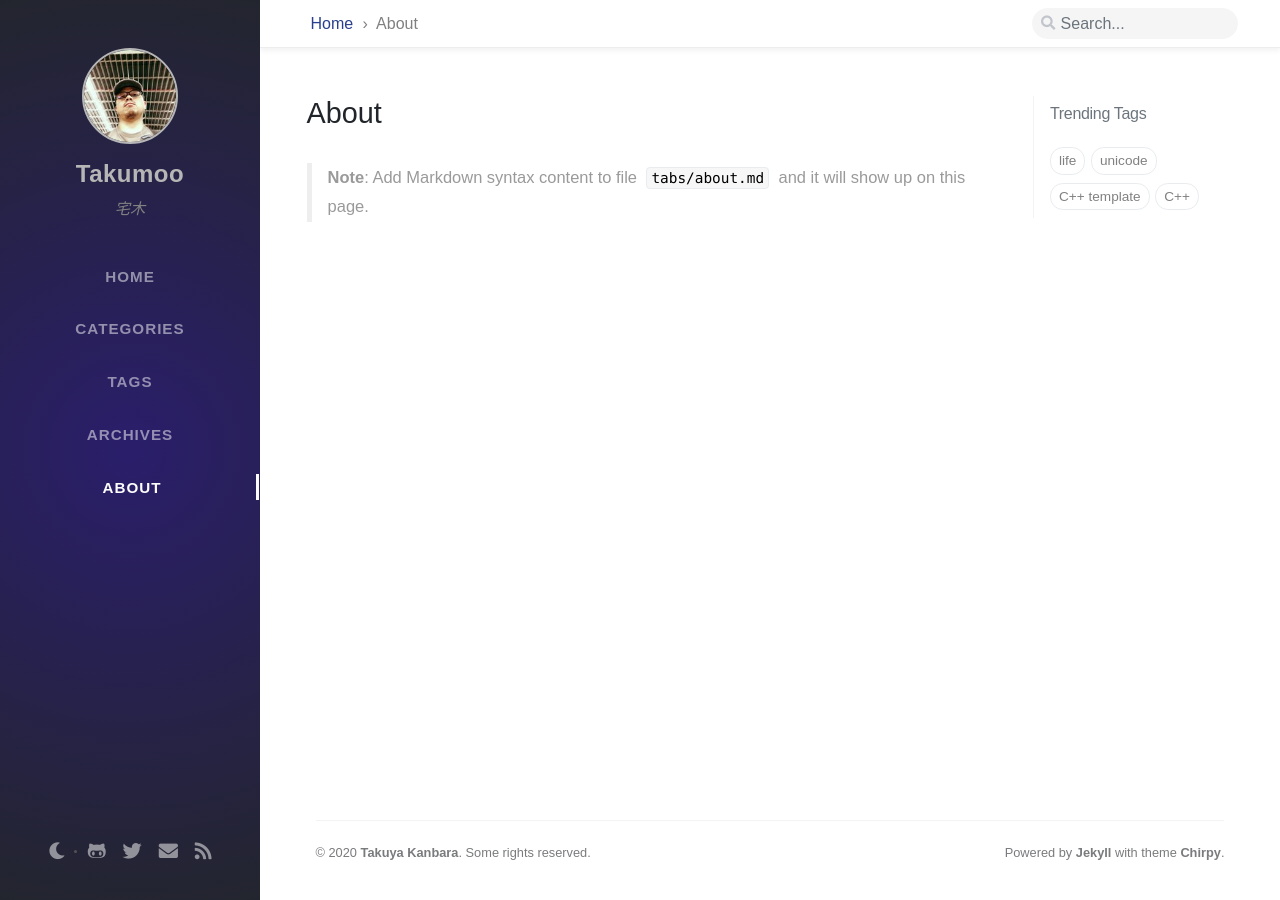
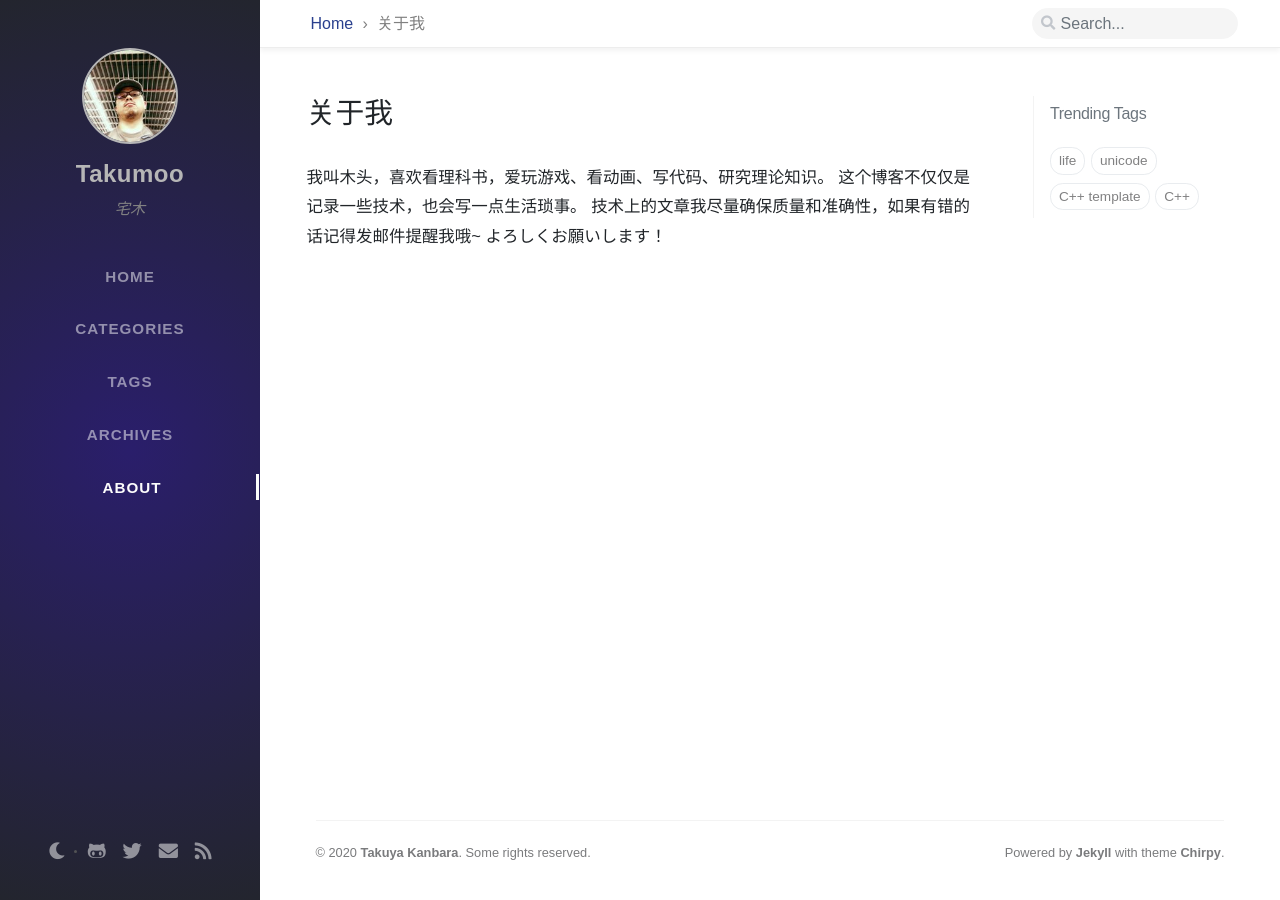
Before and after one commit to dajyaretakuya/takumoo, a Jekyll site: the page built from tabs/about.md, in a window 1280 px wide. Built offline with Jekyll 4.4.1, drawn with Linux system fonts in a browser that asks for light colours; nearby versions of some CDN libraries; some web fonts are replaced; comment, search, counter and statistics services are not loaded.

Commit message:
关于页面

```diff
--- a/tabs/about.md
+++ b/tabs/about.md
@@ -1,11 +1,10 @@
 ---
-title: About
-
-# The About page
-# v2.0
-# https://github.com/cotes2020/jekyll-theme-chirpy
-# © 2017-2019 Cotes Chung
-# MIT License
+layout: page
+title: 关于我
+permalink: /about/
 ---
 
-> **Note**: Add Markdown syntax content to file `tabs/about.md` and it will show up on this page.
+我叫木头，喜欢看理科书，爱玩游戏、看动画、写代码、研究理论知识。
+这个博客不仅仅是记录一些技术，也会写一点生活琐事。
+技术上的文章我尽量确保质量和准确性，如果有错的话记得发邮件提醒我哦~
+よろしくお願いします！
```
